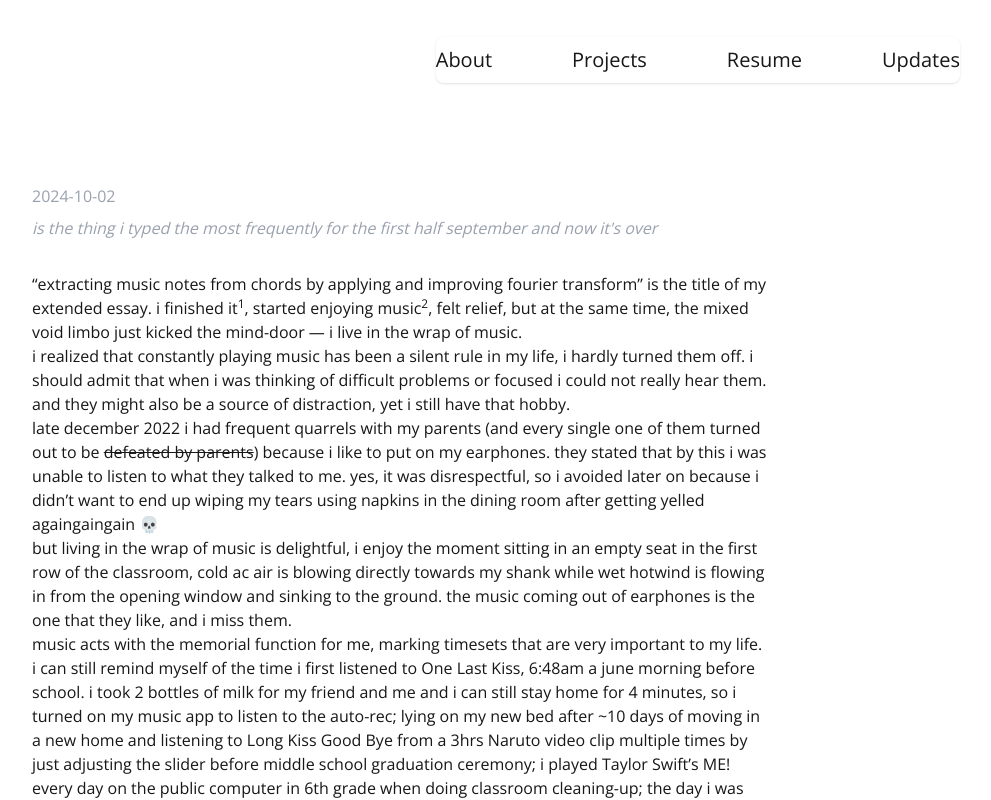
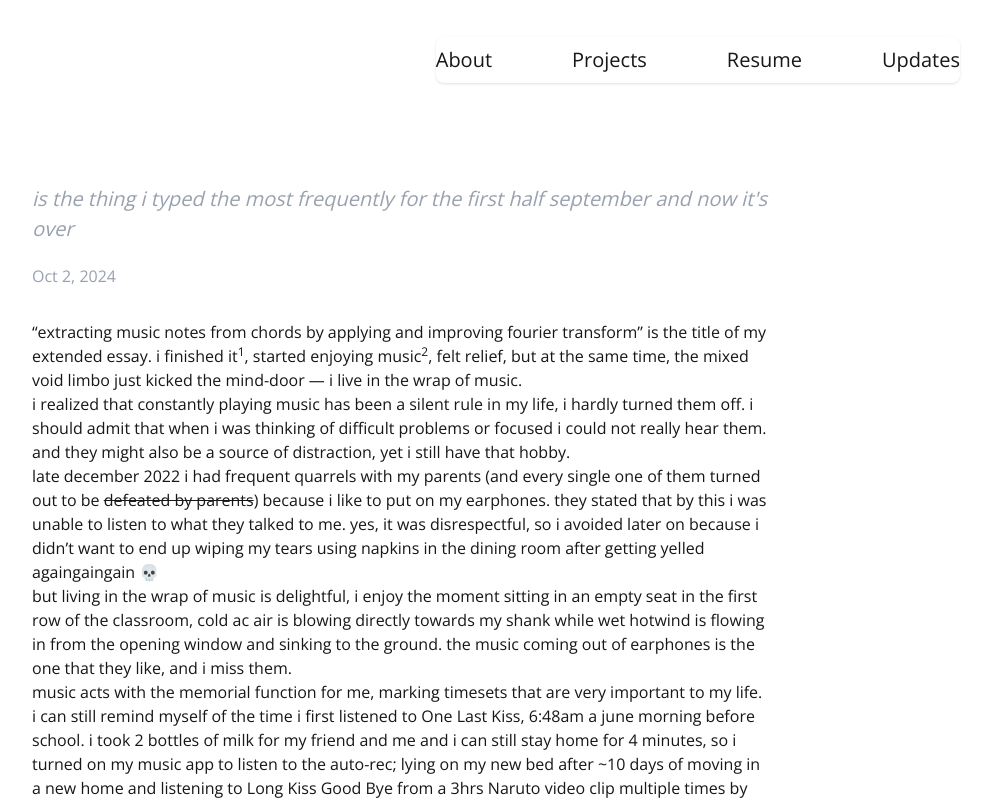
Before and after one commit to suniyao/personal-website, a Next.js app: page /update/chord-29-overtone-41-notes-116 in a window 1280 px wide. Shown: the top 800 px of the page, without its empty margins (240-1231 px from the left). Built offline with nearby package versions, Linux system fonts and the light colour scheme; a web font is replaced by a local one.

Commit message:
taje format date as individual util function

```diff
--- a/app/(pages)/update/[slug]/page.tsx
+++ b/app/(pages)/update/[slug]/page.tsx
@@ -6,7 +6,12 @@ import remarkMath from 'remark-math';
 import rehypeKatex from 'rehype-katex';
 import remarkGfm from 'remark-gfm';
 import matter from 'gray-matter';
+import { formatDate } from '@/lib/formatDate'
 import 'katex/dist/katex.min.css';
+import style from '@/ui/styles/markdown-styles.module.css';
+import rehypeRaw from 'rehype-raw';
+import { components } from '@/components/MdStyle';
+
 
 export default function BlogPostPage() {
   const { slug } = useParams();
@@ -35,16 +40,26 @@ export default function BlogPostPage() {
         {meta && (
           <div className="mb-8">
             <h1 className="text-4xl font-extrabold text-white mb-4">{meta.title}</h1>
-            <div className="text-gray-400 mb-2">{meta.date}</div>
             {meta.subtitle && (
-              <div className="text-gray-400 italic mb-4">{meta.subtitle}</div>
+              <div className="text-gray-400 italic text-[20px]">
+                <ReactMarkdown
+                  remarkPlugins={[remarkMath]}
+                  rehypePlugins={[rehypeKatex]}
+                  children={meta.subtitle}
+                  components={{
+                    p: ({ children }) => <span>{children}</span>
+                  }}
+                />
+              </div>
             )}
+            <div className="text-gray-400 mt-5">{formatDate(meta.date)}</div>
           </div>
         )}
-        <article className="prose prose-invert prose-lg max-w-none">
+        <article className={`prose prose-invert prose-lg max-w-none ${style.reactMarkDown}`}>
           <ReactMarkdown
+            rehypePlugins={[rehypeKatex, rehypeRaw]}
             remarkPlugins={[remarkMath, remarkGfm]}
-            rehypePlugins={[rehypeKatex]}
+            // components={components}
           >
             {content}
           </ReactMarkdown>
--- a/components/Blog.tsx
+++ b/components/Blog.tsx
@@ -3,6 +3,7 @@ import ReactMarkdown from "react-markdown";
 import remarkMath from "remark-math";
 import rehypeKatex from "rehype-katex";
 import 'katex/dist/katex.min.css';
+import { formatDate } from '@/lib/formatDate'
 
 type BlogProps = {
   id: string;
@@ -13,11 +14,6 @@ type BlogProps = {
 }
 
 export default function Blog({ id, date, title, subtitle, cover }: BlogProps) {
-  const formatted = new Date(date).toLocaleDateString("en-US", {
-    month: "short", // "Apr"
-    day: "numeric", // "15"
-    year: "numeric", // "2025"
-  });
 
   return (
     <div className="flex flex-col w-245 px-15 hover:bg-gray-800 transition-colors py-5 px-auto">
@@ -41,7 +37,7 @@ export default function Blog({ id, date, title, subtitle, cover }: BlogProps) {
           </div>
           {/* date goes to the bottom */}
           <div className="text-gray-500 text-sm font-mono">
-            {formatted}
+            {formatDate(date)}
           </div>
         </a>
 
--- /dev/null
+++ b/lib/formatDate.js
@@ -0,0 +1,9 @@
+function formatDate(date) {
+  return new Date(date).toLocaleDateString("en-US", {
+    month: "short",
+    day: "numeric",
+    year: "numeric",
+  });
+}
+
+export { formatDate };
```
